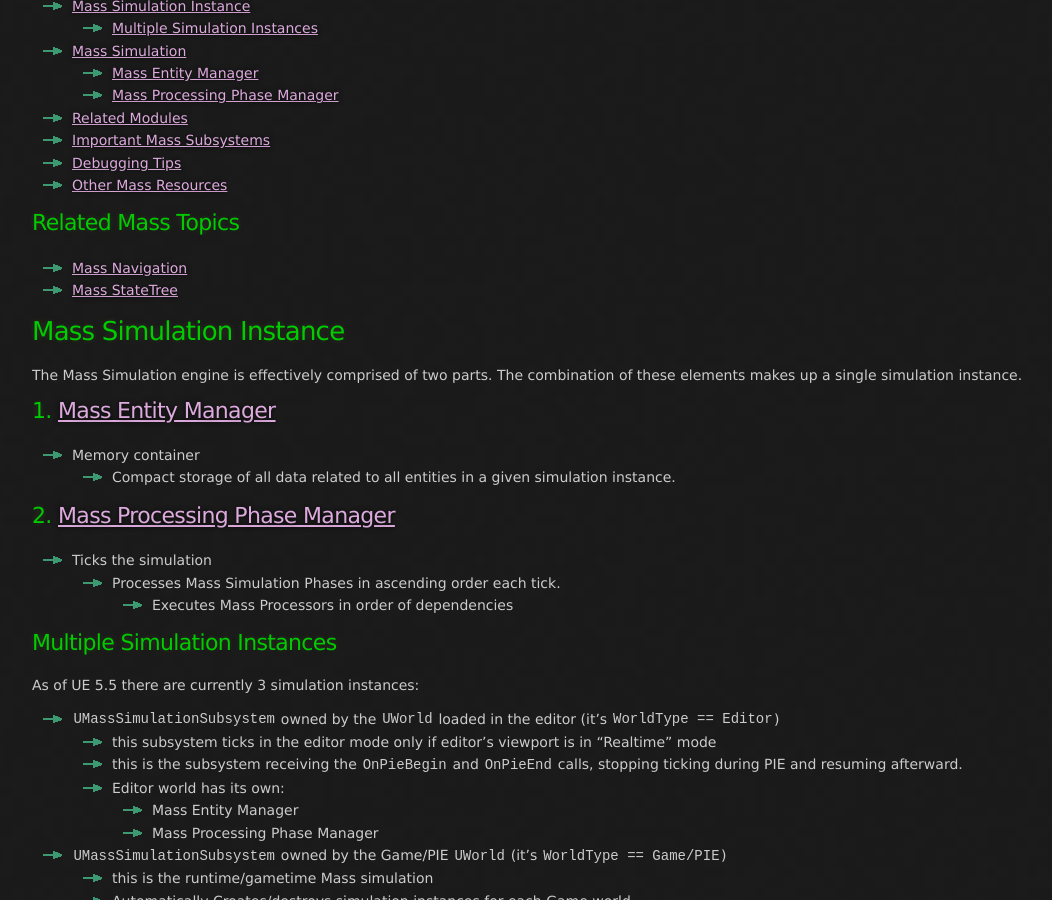
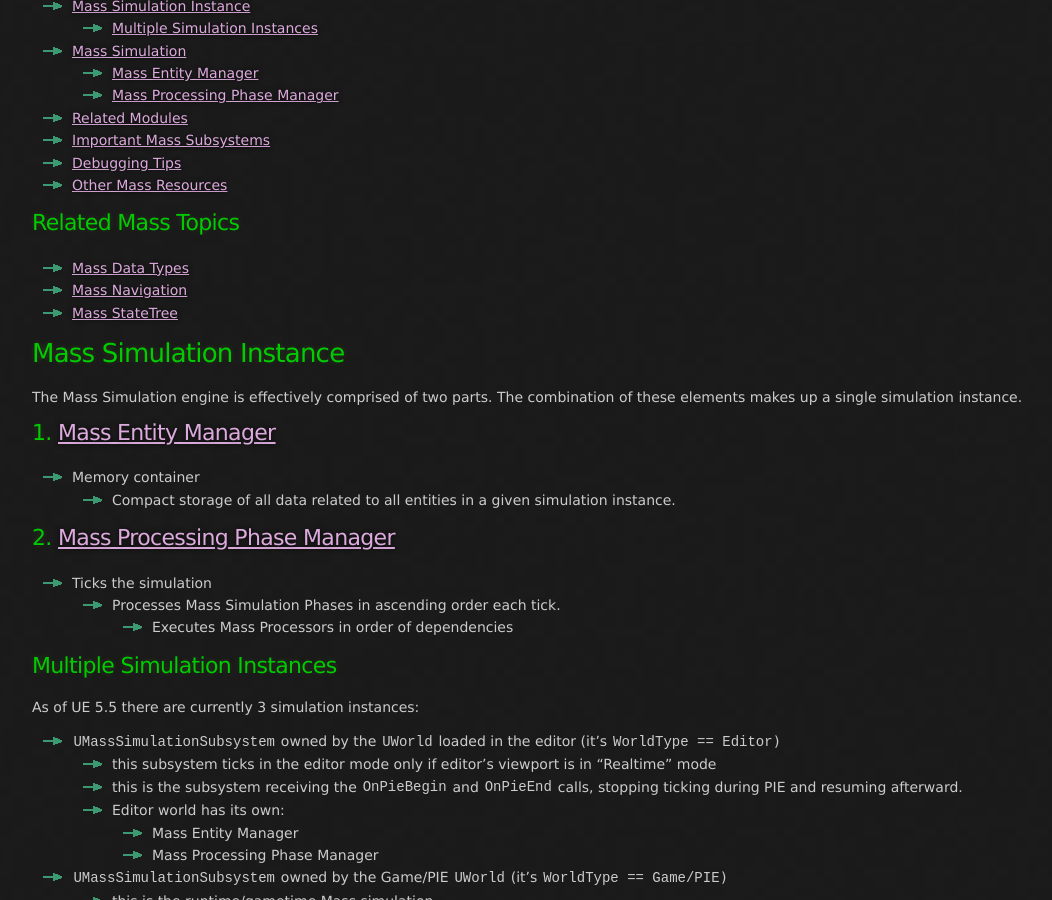
Before and after one commit to x157/x157.github.io, a Jekyll site: the page built from UE5/Mass/index.md, in a window 1280 px wide and 900 px high, scrolled down 488 px. Shown: the whole window, without its empty margins (108-1160 px from the left). Built offline with Jekyll 4.4.1, drawn with Linux system fonts in a browser that asks for light colours.

Commit message:
Link Mass Data Types from Mass overview

```diff
--- a/UE5/Mass/index.md
+++ b/UE5/Mass/index.md
@@ -42,6 +42,7 @@
 
 ### Related Mass Topics
 
+- [Mass Data Types](/UE5/Mass/DataTypes)
 - [Mass Navigation](/UE5/Mass/Navigation)
 - [Mass StateTree](/UE5/Mass/StateTree)
 
```
